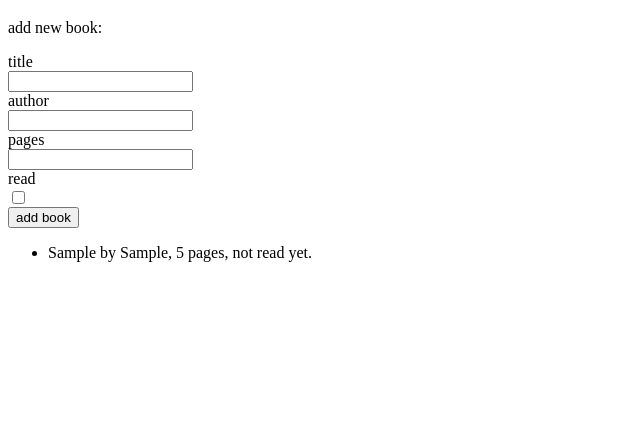
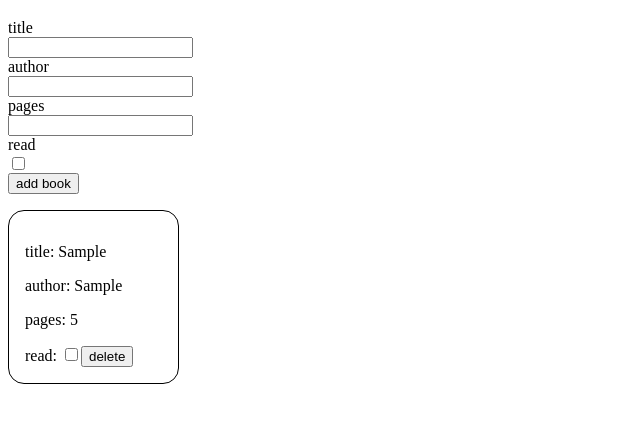
Before and after one commit to ilyuka/library, a plain HTML site: page index.html in a window 1280 px wide. Both pictures are taken after typing "Sample", "Sample", "5" into the empty fields and a click on the button "add book". Shown: the part 61-484 px from the top of the page, without its empty margins (0-640 px from the left). Drawn offline with Linux system fonts and the light colour scheme.

Commit message:
feat: add toggle read status logic

```diff
--- a/index.html
+++ b/index.html
@@ -11,7 +11,7 @@
   <body>
     <main>
       <h1>Library</h1>
-      <p>add new book:</p>
+
       <form action="">
         <label for="title">title</label>
         <input type="text" id="title" />
@@ -27,7 +27,7 @@
 
         <button type="submit">add book</button>
       </form>
-      <ul class="library"></ul>
+      <ul class="book-list"></ul>
     </main>
   </body>
 </html>
--- a/main.js
+++ b/main.js
@@ -1,4 +1,10 @@
-const bookList = document.querySelector("ul.library");
+/*
+    remove book
+    change book read status
+    new book btn for menu to pop up
+*/
+
+const bookList = document.querySelector("ul.book-list");
 const form = document.querySelector("form");
 
 const myLibrary = [];
@@ -7,12 +13,59 @@ function Book(title, author, pages, read) {
   this.title = title;
   this.author = author;
   this.pages = pages;
-  this.read = `${read ? "read" : "not read yet"}`;
+  this.read = read;
 }
 
 Book.prototype.info = function () {
   return `${this.title} by ${this.author}, ${this.pages} pages, ${this.read}.`;
 };
+
+// add check for empty books
+function displayAllBooks() {
+  bookList.innerHTML = "";
+  for (let i = 0; i < myLibrary.length; i += 1) {
+    const currBook = myLibrary[i];
+    const listItem = document.createElement("li");
+
+    for (key in currBook) {
+      if (key !== "info" && key !== "read") {
+        const para = document.createElement("p");
+        para.textContent = `${key}: ${currBook[key]}`;
+        listItem.appendChild(para);
+      }
+    }
+
+    const label = document.createElement(`label`);
+    label.setAttribute("for", "read");
+    label.textContent = `read: `;
+    const checkbox = document.createElement("input");
+    checkbox.setAttribute("type", "checkbox");
+    checkbox.setAttribute("id", "read");
+    checkbox.setAttribute("data-title", currBook.title);
+    listItem.append(label, checkbox);
+    const remove = document.createElement("button");
+    remove.textContent = "delete";
+    remove.setAttribute("type", "button");
+    remove.id = "remove";
+    listItem.appendChild(remove);
+
+    if (currBook.read) checkbox.checked = true;
+    checkbox.addEventListener("change", (event) => {
+      toggleReadStatus(event.target.getAttribute("data-title"));
+    });
+
+    bookList.appendChild(listItem);
+  }
+}
+
+function toggleReadStatus(dataTitle) {
+  for (let i = 0; i < myLibrary.length; i += 1) {
+    if (myLibrary[i].title === dataTitle) {
+      if (myLibrary[i].read === true) myLibrary[i].read = false;
+      else myLibrary[i].read = true;
+    }
+  }
+}
 
 function addBookToLibrary() {
   const title = document.getElementById("title").value;
@@ -21,10 +74,8 @@ function addBookToLibrary() {
   const read = document.getElementById("read").checked;
 
   const book = new Book(title, author, pages, read);
-  const li = document.createElement("li");
-  li.textContent = book.info();
   myLibrary.push(book);
-  bookList.appendChild(li);
+  displayAllBooks();
 }
 
 form.addEventListener("submit", (event) => {
@@ -32,12 +83,3 @@ form.addEventListener("submit", (event) => {
   addBookToLibrary();
   form.reset();
 });
-
-// add check for empty books
-function displayAllBooks() {
-  for (let i = 0; i < myLibrary.length; i += 1) {
-    const book = document.createElement("li");
-    book.textContent = myLibrary[i].info();
-    bookList.appendChild(book);
-  }
-}
--- a/style.css
+++ b/style.css
@@ -6,3 +6,18 @@ form {
 input {
   max-width: 30ch;
 }
+
+.book-list {
+  list-style-type: none;
+  padding: 0;
+  display: grid;
+  grid-template-columns: repeat(auto-fill, minmax(20ch, 1fr));
+  gap: 3rem;
+}
+
+.book-list > * {
+  padding: 0;
+  border: 1px solid black;
+  border-radius: 1rem;
+  padding: 1rem;
+}
```
